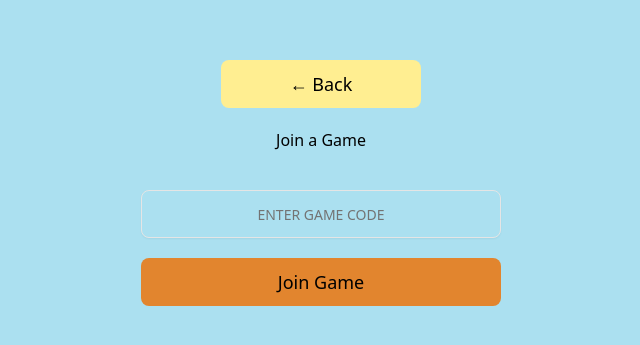
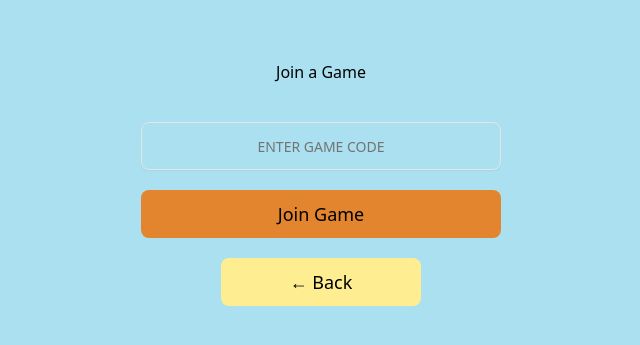
Before and after one commit to Diego-Arreola/MandarinPlayerFront, a React (Vite) app: page /joingame in a window 1280 px wide. Shown: the part 217-562 px from the top of the page, without its empty margins (319-959 px from the left). Built offline with nearby package versions, Linux system fonts and the light colour scheme; no server answers.

Commit message:
fix: add and get word in vocabulary

```diff
--- a/src/components/TopicList.tsx
+++ b/src/components/TopicList.tsx
@@ -35,7 +35,7 @@ const TopicList: React.FC<TopicListProps> = ({ topics }) => {
                         <h3 className="text-xl font-bold mb-2 text-primary">{topic.name}</h3>
                         <p style={{ color: '#555', fontSize: '0.9rem' }}>{topic.description}</p>
                         <p style={{ fontSize: '0.8rem', color: '#888' }}>
-                            {topic.vocabulary.length} words
+                            {topic.vocabulary?.length ?? 0} words
                         </p>
                     </div>
                     <Button
--- a/src/pages/JoinGamePage.tsx
+++ b/src/pages/JoinGamePage.tsx
@@ -42,9 +42,6 @@ const JoinGamePage = () => {
 
   return (
     <div style={{ maxWidth: '400px', margin: 'auto', padding: '20px', textAlign: 'center' }}>
-      <Button variant="secondary" onClick={() => navigate('/welcome')} style={{ marginBottom: '20px', alignSelf: 'flex-start' }}>
-        &larr; Back
-      </Button>
       <h2 style={{ color: 'var(--secondary-color)', marginBottom: '30px' }}>Join a Game</h2>
       <form onSubmit={handleJoin}>
         <Input
@@ -58,6 +55,9 @@ const JoinGamePage = () => {
         <Button type="submit" disabled={isJoining} style={{ width: '100%' }}>
           {isJoining ? 'Joining...' : 'Join Game'}
         </Button>
+        <Button variant="secondary" onClick={() => navigate('/welcome')} style={{ marginTop: '20px', alignSelf: 'flex-start' }}>
+          &larr; Back
+        </Button>
       </form>
     </div>
   );
--- a/src/pages/TopicDetailPage.tsx
+++ b/src/pages/TopicDetailPage.tsx
@@ -69,7 +69,7 @@ const TopicDetailPage = () => {
             </div>
 
             <div style={{ display: 'flex', justifyContent: 'space-between', alignItems: 'center', marginBottom: '20px' }}>
-                <h3 style={{ margin: 0 }}>Vocabulary List ({topic.vocabulary.length})</h3>
+                <h3 style={{ margin: 0 }}>Vocabulary List ({topic.vocabulary?.length || 0})</h3>
                 {!isAdding && (
                     <Button onClick={() => setIsAdding(true)}>
                         + Add Word
@@ -85,7 +85,7 @@ const TopicDetailPage = () => {
             )}
 
             <h1 className="text-3xl font-bold text-gray-900">{topic?.name}</h1>
-            <VocabularyList vocabulary={topic.vocabulary} />
+            <VocabularyList vocabulary={topic.vocabulary || []} />
         </div>
     );
 };
```
